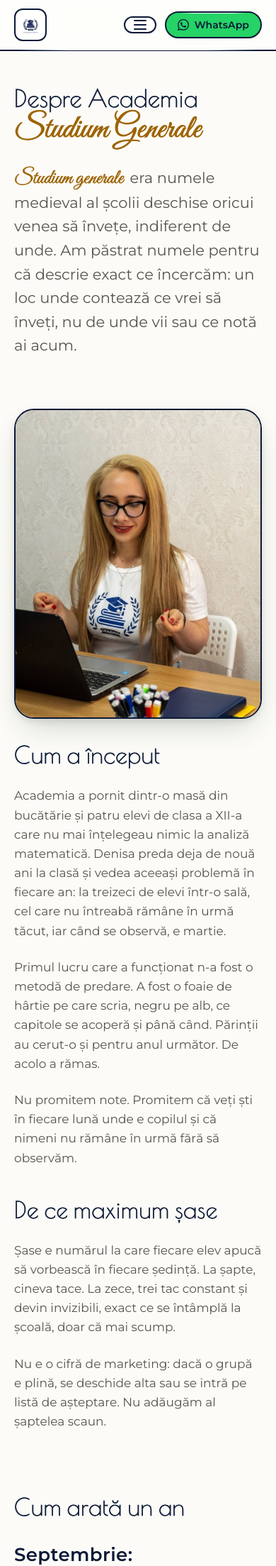
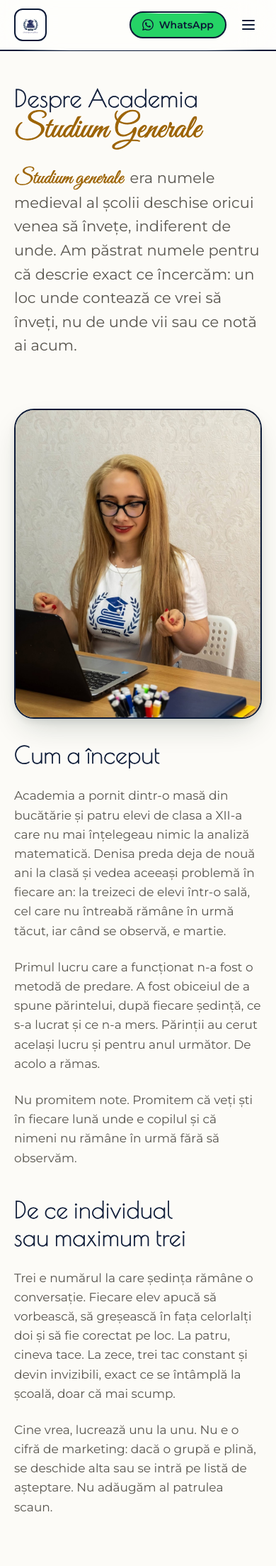
Before and after one commit to popica24/academiastudiumgenerale, a PHP site: page /despre.html in a window 390 px wide. Shown: the top 2207 px of the page at 71% size. Run offline with PHP 8.4, Linux system fonts and the light colour scheme.

Commit message:
Grupe de maximum trei, fără plan scris, meniu reparat pe telefon
Conținut, corectat de client:
- pregătire individuală sau în grupe de maximum trei, nu șase. Schimbat în
  hero, în cifra care urcă, în recenzii, în cele patru subsoluri, în
  formular și în capitolul „De ce" de pe „Despre"
- nu există plan scris. Cardul care îl promitea spune acum „Părintele știe
  în fiecare moment ce se întâmplă la curs". Odată cu el au căzut și
  celelalte mențiuni: hero, povestea de început, capitolul din „Cum arată
  un an", meta description. Poza s-a redenumit parinte.jpg

Antet și meniu:
- WhatsApp trece înaintea hamburgerului
- hamburgerul rămâne fără ramă și fără umbră: e o iconiță, nu o pastilă
- meniul nu se mai deschidea pe telefon și pagina înțepenea. Două cauze:
  `overflow: hidden` pe <html> tăia lipirea antetului, iar dacă pagina era
  derulată, bara pleca deasupra ecranului cu meniul cu tot; iar meniul era
  `absolute` într-un antet cu `backdrop-filter`, care e bloc de referință
  pentru orice copil `fixed`. Meniul e acum `fixed`, filtrul se stinge cât
  e deschis, iar blocarea derulării a dispărut. Verificat cu pagina
  derulată la 1200px: meniul acoperă de sub antet până jos.

Co-Authored-By: Claude Opus 5 (1M context) <noreply@anthropic.com>
Claude-Session: https://claude.ai/code/session_01JQkxRwaqnAnFVZeu12CKk6

```diff
--- a/assets/foto/motive/SURSE.txt
+++ b/assets/foto/motive/SURSE.txt
@@ -2,7 +2,7 @@ Fotografiile din cardurile secțiunii „Cum lucrăm”. Toate sunt domeniu
 public sau CC0: se pot folosi comercial, fără atribuire. Proveniența e
 scrisă oricum, ca să se poată verifica oricând.
 
-plan.jpg  (Un plan scris de la început)
+parinte.jpg  (Părintele știe în fiecare moment ce se întâmplă la curs)
   ce arată : Cineva scrie într-un caiet, lângă un laptop
   licență  : CC0
   sursă    : Flickr
--- a/assets/site.css
+++ b/assets/site.css
@@ -63,7 +63,12 @@ section + section { padding-top: 0; }
 /* Hamburgerul e desenat din trei linii, nu dintr-o imagine: o iconiță de 16px
    dintr-un fișier ar fi încă o cerere de rețea pentru ceva ce CSS-ul știe să
    deseneze. Se deschide în X când meniul e deschis.                        */
-.burger { gap: 0; padding: 9px 12px; }
+/* Fără ramă și fără umbră: e o iconiță, nu o pastilă. Suprafața de atins
+   rămâne întreagă, doar că nu se mai vede conturul.                        */
+.burger { gap: 0; padding: 9px 10px; border: 0; box-shadow: none;
+  background: none; -webkit-backdrop-filter: none; backdrop-filter: none; }
+.burger::before { display: none; }   /* dunga speculară n-are pe ce sta */
+.burger:hover { box-shadow: none; }
 .burger-linii, .burger-linii::before, .burger-linii::after {
   display: block; width: 18px; height: 2px; border-radius: 2px;
   background: currentColor;
@@ -309,12 +314,25 @@ html.fara-aos [data-aos] { opacity: 1 !important; transform: none !important; }
   .burger-text { position: absolute; width: 1px; height: 1px; overflow: hidden;
     clip-path: inset(50%); white-space: nowrap; }
 
-  /* Meniul: ecran plin, pornit din marginea de jos a antetului, cu aceeași
-     hârtie, ca să se citească drept continuarea barei, nu ca un panou pus
-     peste ea. Iese din padding-ul lui .wrap prin left/width.                */
+  /* Meniul: ecran plin, lipit sub antet.
+
+     `fixed`, nu `absolute`. Menit ca meniul să se raporteze la ecran, nu la
+     antet. Două capcane ocolite aici, amândouă au rupt varianta dinainte:
+
+       1. `backdrop-filter` face din antet blocul de referință pentru orice
+          copil `fixed`. Cât e meniul deschis, filtrul se stinge, altfel
+          `bottom: 0` ar însemna marginea de jos a barei, nu a ecranului.
+       2. `overflow: hidden` pe `<html>` blochează derularea, dar taie și
+          lipirea antetului: dacă pagina era derulată, bara se întorcea la
+          locul ei din document, adică deasupra ecranului, iar meniul pleca
+          odată cu ea. Rezultatul: meniu invizibil și pagină înțepenită.
+          Meniul acoperă acum tot ecranul, deci n-are nevoie de blocaj.     */
+  html.meniu-deschis .site-head {
+    background: var(--bg);
+    -webkit-backdrop-filter: none; backdrop-filter: none;
+  }
   #meniu.is-open {
-    position: absolute; top: 100%; left: 50%; transform: translateX(-50%);
-    width: 100vw; height: calc(100dvh - var(--inaltime-antet));
+    position: fixed; top: var(--inaltime-antet); left: 0; right: 0; bottom: 0;
     flex-direction: column; align-items: stretch; justify-content: flex-start;
     gap: 0; padding: var(--sp-6) var(--sp-5) var(--sp-10);
     border: 0; border-radius: 0; box-shadow: none;
@@ -322,11 +340,6 @@ html.fara-aos [data-aos] { opacity: 1 !important; transform: none !important; }
     -webkit-backdrop-filter: none; backdrop-filter: none;
     overflow-y: auto; overscroll-behavior: contain;
   }
-  html.meniu-deschis, html.meniu-deschis body { overflow: hidden; }
-
-  /* Antetul devine opac cât e meniul deschis, altfel se vede pagina prin
-     sticla lui și cusătura dintre bară și meniu sare în ochi.               */
-  .site-head:has(.burger[aria-expanded="true"]) { background: var(--bg); }
 
   #meniu .navlink {
     text-align: left; border: 0; border-radius: 0; background: none;
--- a/assets/site.js
+++ b/assets/site.js
@@ -76,7 +76,7 @@
         optiuni: function () {
           return [
             { eticheta: "Singur, unu la unu", valoare: "individuală" },
-            { eticheta: "În grupă de maximum șase", valoare: "în grupă" }
+            { eticheta: "În grupă de maximum trei", valoare: "în grupă" }
           ];
         }
       }
@@ -190,7 +190,7 @@
 
       var optiuni = pas.optiuni();
       var lista = document.createElement("div");
-      /* Sub patru opțiuni textele sunt lungi („În grupă de maximum șase"),
+      /* Sub patru opțiuni textele sunt lungi („În grupă de maximum trei"),
          deci pe telefon stau una sub alta, nu două pe rând.               */
       lista.className = "formular-optiuni" + (optiuni.length < 4 ? " putine" : "");
       optiuni.forEach(function (o) {
--- a/blog-articol.html
+++ b/blog-articol.html
@@ -35,8 +35,8 @@
       <a class="navlink" href="blog.html">Blog</a>
     </nav>
     <div class="row head-actions" style="gap:var(--sp-3)">
+      <a class="btn btn-sm btn-wa" data-wa="Bacalaureat.">WhatsApp</a>
       <button class="btn btn-sm burger" type="button" data-burger aria-expanded="false" aria-controls="meniu"><span class="burger-linii" aria-hidden="true"></span><span class="burger-text">Meniu</span></button>
-      <a class="btn btn-sm btn-wa" data-wa="Bacalaureat.">WhatsApp</a>
     </div>
   </div>
 </header>
@@ -104,7 +104,7 @@
             <span class="brand-sub">Studium Generale by Denisa</span>
           </span>
         </a>
-        <p style="font-size:var(--fs-sm);color:var(--text-secondary)">Pregătire pentru Evaluarea Națională și Bacalaureat, în grupe de maximum șase elevi.</p>
+        <p style="font-size:var(--fs-sm);color:var(--text-secondary)">Pregătire pentru Evaluarea Națională și Bacalaureat, individual sau în grupe de maximum trei elevi.</p>
       </div>
       <div class="foot-col">
         <h4>Site</h4>
--- a/blog.html
+++ b/blog.html
@@ -35,8 +35,8 @@
       <a class="navlink" href="blog.html">Blog</a>
     </nav>
     <div class="row head-actions" style="gap:var(--sp-3)">
+      <a class="btn btn-sm btn-wa" data-wa="Bacalaureat.">WhatsApp</a>
       <button class="btn btn-sm burger" type="button" data-burger aria-expanded="false" aria-controls="meniu"><span class="burger-linii" aria-hidden="true"></span><span class="burger-text">Meniu</span></button>
-      <a class="btn btn-sm btn-wa" data-wa="Bacalaureat.">WhatsApp</a>
     </div>
   </div>
 </header>
@@ -101,7 +101,7 @@
             <span class="brand-sub">Studium Generale by Denisa</span>
           </span>
         </a>
-        <p style="font-size:var(--fs-sm);color:var(--text-secondary)">Pregătire pentru Evaluarea Națională și Bacalaureat, în grupe de maximum șase elevi.</p>
+        <p style="font-size:var(--fs-sm);color:var(--text-secondary)">Pregătire pentru Evaluarea Națională și Bacalaureat, individual sau în grupe de maximum trei elevi.</p>
       </div>
       <div class="foot-col">
         <h4>Site</h4>
--- a/despre.html
+++ b/despre.html
@@ -4,7 +4,7 @@
 <meta charset="utf-8">
 <meta name="viewport" content="width=device-width, initial-scale=1">
 <title>Despre · Academia · Studium Generale by Denisa</title>
-<meta name="description" content="Cine suntem, cum lucrăm și de ce ținem grupele la maximum șase elevi. Povestea Academiei și metoda din spatele planului scris.">
+<meta name="description" content="Cine suntem, cum lucrăm și de ce ținem grupele la maximum trei elevi. Povestea Academiei și metoda din spatele ei.">
 <link rel="icon" href="assets/logo.jpg">
 <link rel="preconnect" href="https://fonts.googleapis.com">
 <link rel="preconnect" href="https://fonts.gstatic.com" crossorigin>
@@ -35,8 +35,8 @@
       <a class="navlink" href="blog.html">Blog</a>
     </nav>
     <div class="row head-actions" style="gap:var(--sp-3)">
+      <a class="btn btn-sm btn-wa" data-wa="Bacalaureat.">WhatsApp</a>
       <button class="btn btn-sm burger" type="button" data-burger aria-expanded="false" aria-controls="meniu"><span class="burger-linii" aria-hidden="true"></span><span class="burger-text">Meniu</span></button>
-      <a class="btn btn-sm btn-wa" data-wa="Bacalaureat.">WhatsApp</a>
     </div>
   </div>
 </header>
@@ -52,13 +52,13 @@
       <div class="articol" data-aos="fade-up">
       <h2>Cum a început</h2>
       <p>Academia a pornit dintr-o masă din bucătărie și patru elevi de clasa a XII-a care nu mai înțelegeau nimic la analiză matematică. Denisa preda deja de nouă ani la clasă și vedea aceeași problemă în fiecare an: la treizeci de elevi într-o sală, cel care nu întreabă rămâne în urmă tăcut, iar când se observă, e martie.</p>
-      <p>Primul lucru care a funcționat n-a fost o metodă de predare. A fost o foaie de hârtie pe care scria, negru pe alb, ce capitole se acoperă și până când. Părinții au cerut-o și pentru anul următor. De acolo a rămas.</p>
+      <p>Primul lucru care a funcționat n-a fost o metodă de predare. A fost obiceiul de a spune părintelui, după fiecare ședință, ce s-a lucrat și ce n-a mers. Părinții au cerut același lucru și pentru anul următor. De acolo a rămas.</p>
 
       <blockquote>Nu promitem note. Promitem că veți ști în fiecare lună unde e copilul și că nimeni nu rămâne în urmă fără să observăm.</blockquote>
 
-      <h2>De ce maximum șase</h2>
-      <p>Șase e numărul la care fiecare elev apucă să vorbească în fiecare ședință. La șapte, cineva tace. La zece, trei tac constant și devin invizibili, exact ce se întâmplă la școală, doar că mai scump.</p>
-      <p>Nu e o cifră de marketing: dacă o grupă e plină, se deschide alta sau se intră pe listă de așteptare. Nu adăugăm al șaptelea scaun.</p>
+      <h2>De ce individual sau maximum trei</h2>
+      <p>Trei e numărul la care ședința rămâne o conversație. Fiecare elev apucă să vorbească, să greșească în fața celorlalți doi și să fie corectat pe loc. La patru, cineva tace. La zece, trei tac constant și devin invizibili, exact ce se întâmplă la școală, doar că mai scump.</p>
+      <p>Cine vrea, lucrează unu la unu. Nu e o cifră de marketing: dacă o grupă e plină, se deschide alta sau se intră pe listă de așteptare. Nu adăugăm al patrulea scaun.</p>
       </div>
 
       <!-- Legenda e goală intenționat: nu inventez cine e în poză sau unde e
@@ -74,9 +74,9 @@
     <div class="articol despre-text" data-aos="fade-up">
       <h2>Cum arată un an</h2>
       <h3>Septembrie: testul de intrare</h3>
-      <p>O ședință de 50 de minute, gratuită. Nu e un examen și nu se dă notă: ne trebuie doar harta reală a ce știe elevul, ca planul să nu pornească de la o presupunere.</p>
-      <h3>Octombrie–mai: planul scris</h3>
-      <p>Fiecare elev primește lista de capitole, ordinea și termenele. La finalul fiecărei luni pleacă un raport către părinte: ce s-a parcurs, procentul din programă, unde stă prost și ce urmează.</p>
+      <p>O ședință de 50 de minute, gratuită. Nu e un examen și nu se dă notă: ne trebuie doar harta reală a ce știe elevul, ca pregătirea să nu pornească de la o presupunere.</p>
+      <h3>Octombrie–mai: părintele la curent</h3>
+      <p>După fiecare ședință se știe ce s-a lucrat și ce n-a mers, iar întrebările nu așteaptă un termen anume. La finalul fiecărei luni pleacă un raport către părinte: ce s-a parcurs, procentul din programă, unde stă prost și ce urmează.</p>
       <h3>Lunar: simulare în condiții reale</h3>
       <p>Timp cronometrat, subiecte de tip examen, barem oficial. Nota intră în raport, ca să se vadă linia, nu impresia.</p>
       <h3>Iunie: examenul</h3>
@@ -121,7 +121,7 @@
             <span class="brand-sub">Studium Generale by Denisa</span>
           </span>
         </a>
-        <p style="font-size:var(--fs-sm);color:var(--text-secondary)">Pregătire pentru Evaluarea Națională și Bacalaureat, în grupe de maximum șase elevi.</p>
+        <p style="font-size:var(--fs-sm);color:var(--text-secondary)">Pregătire pentru Evaluarea Națională și Bacalaureat, individual sau în grupe de maximum trei elevi.</p>
       </div>
       <div class="foot-col">
         <h4>Site</h4>
```
Also changed, not shown: index.html (+13 -13 lines), README.md, assets/foto/motive/parinte.jpg (renamed from assets/foto/motive/plan.jpg).
